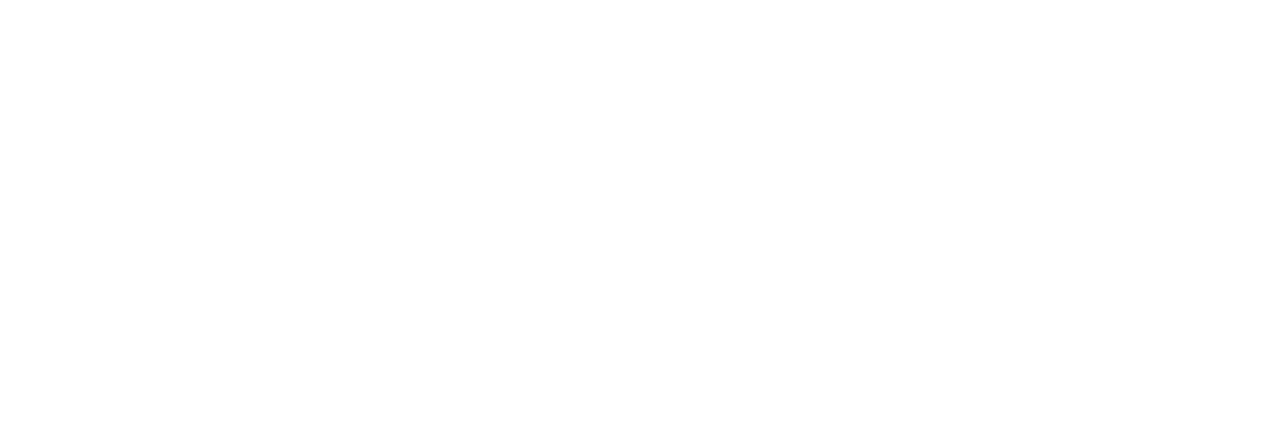
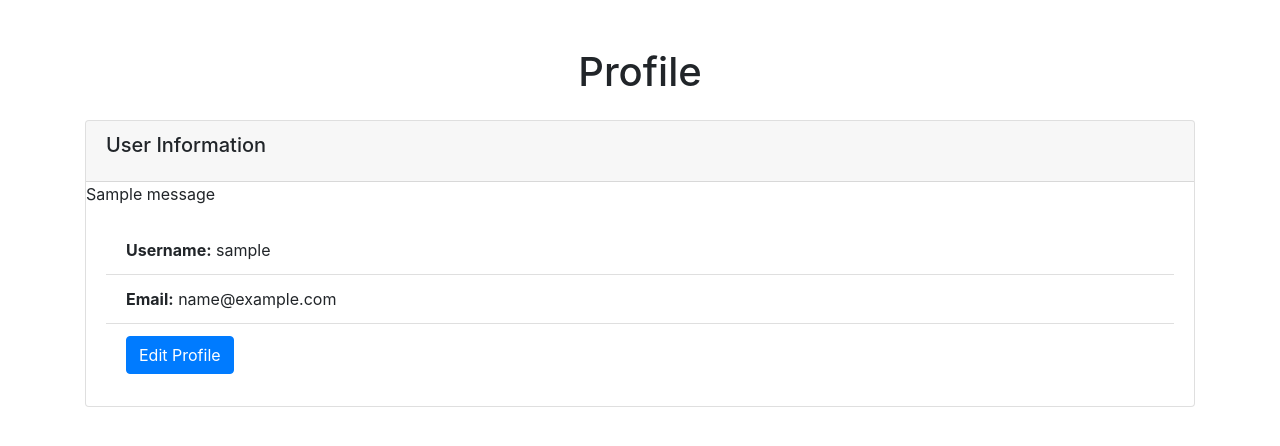
Before and after one commit to Davonchik/SocialNetworkProject, a Flask app: page /profile in a window 1280 px wide. Before the commit the part shown is empty. Shown: the top 446 px of the page. Run offline with Flask 3, Linux system fonts and the light colour scheme; the visitor is signed in with stand-in values (Sample User, id 1); tables that the repository leaves empty hold one stand-in row (values such as "Sample post"); one stand-in notice (Sample message) is shown; some libraries are stand-ins or nearby versions.

Commit message:
hash + profile

```diff
--- a/auth/auth.py
+++ b/auth/auth.py
@@ -36,7 +36,8 @@
             flash('Passwords do not match')
             return redirect(url_for('auth.signup'))
         else:
-            user = User(username=username, email=email, password=password)
+            user = User(username=username, email=email)
+            # user.password_setter(password)
             db.session.add(user)
             db.session.commit()
             return redirect(url_for('auth.login'))
--- a/profile/profile.py
+++ b/profile/profile.py
@@ -1,4 +1,5 @@
-from flask import Blueprint, render_template, session, redirect, url_for
+from flask import Blueprint, render_template, session, redirect, url_for, request, flash
+from models import User, db
 
 bl_profile = Blueprint('profile', __name__, template_folder='templates')
 
@@ -8,5 +9,8 @@
     template = 'profile/profile.html'
     if 'email' not in session:
         return redirect(url_for('auth.login'))
-    print(session['email'])
-    return render_template(template)
+    user = User.query.filter_by(email=session['email']).first()
+    if user:
+        return render_template(template, user=user)
+    else:
+        flash('User not found')
--- a/profile/templates/profile/profile.html
+++ b/profile/templates/profile/profile.html
@@ -2,9 +2,54 @@
    <html lang="en">
    <head>
        <meta charset="UTF-8">
-    <title>Title</title>
+       <meta name="viewport" content="width=device-width, initial-scale=1.0">
+       <title>Profile Page</title>
+       <link rel="stylesheet" href="https://stackpath.bootstrapcdn.com/bootstrap/4.5.2/css/bootstrap.min.css">
    </head>
    <body>
+       <div class="container mt-5">
+           <div class="row">
+               <div class="col-md-12">
+                   <h1 class="text-center mb-4">Profile</h1>
+                   <div class="card">
+                       <div class="card-header">
+                           <h5 class="card-title">User Information</h5>
+                       </div>
+                       {% with messages = get_flashed_messages() %}
+                           {% if messages %}
+                               {% for message in messages %}
+                                   {{ message }}
+                               {% endfor %}
+                           {% endif %}
+                       {% endwith %}
+                       <div class="card-body">
+                           <ul class="list-group list-group-flush">
+                               <li class="list-group-item">
+                                   <strong>Username:</strong> <span id="username">{{ user.username }}</span>
+                               </li>
+                               <li class="list-group-item">
+                                   <strong>Email:</strong> <span id="email">{{ user.email }}</span>
+                               </li>
+                               <li class="list-group-item">
+                                   <button class="btn btn-primary" onclick="editProfile()">Edit Profile</button>
+                               </li>
+                           </ul>
+                       </div>
+                   </div>
+               </div>
+           </div>
+       </div>
 
+       <script>
+           function editProfile() {
+               // Add your logic here to handle profile editing
+               // For example, redirect to a separate edit profile page
+               alert("Edit Profile feature is not yet implemented.");
+           }
+       </script>
+
+       <script src="https://code.jquery.com/jquery-3.5.1.slim.min.js"></script>
+       <script src="https://cdn.jsdelivr.net/npm/popper.js@1.16.1/dist/umd/popper.min.js"></script>
+       <script src="https://stackpath.bootstrapcdn.com/bootstrap/4.5.2/js/bootstrap.min.js"></script>
    </body>
    </html>
```
Also changed, not shown: models.py (+8 -1 lines). Lines whose indentation alone changed are shown as unchanged.
